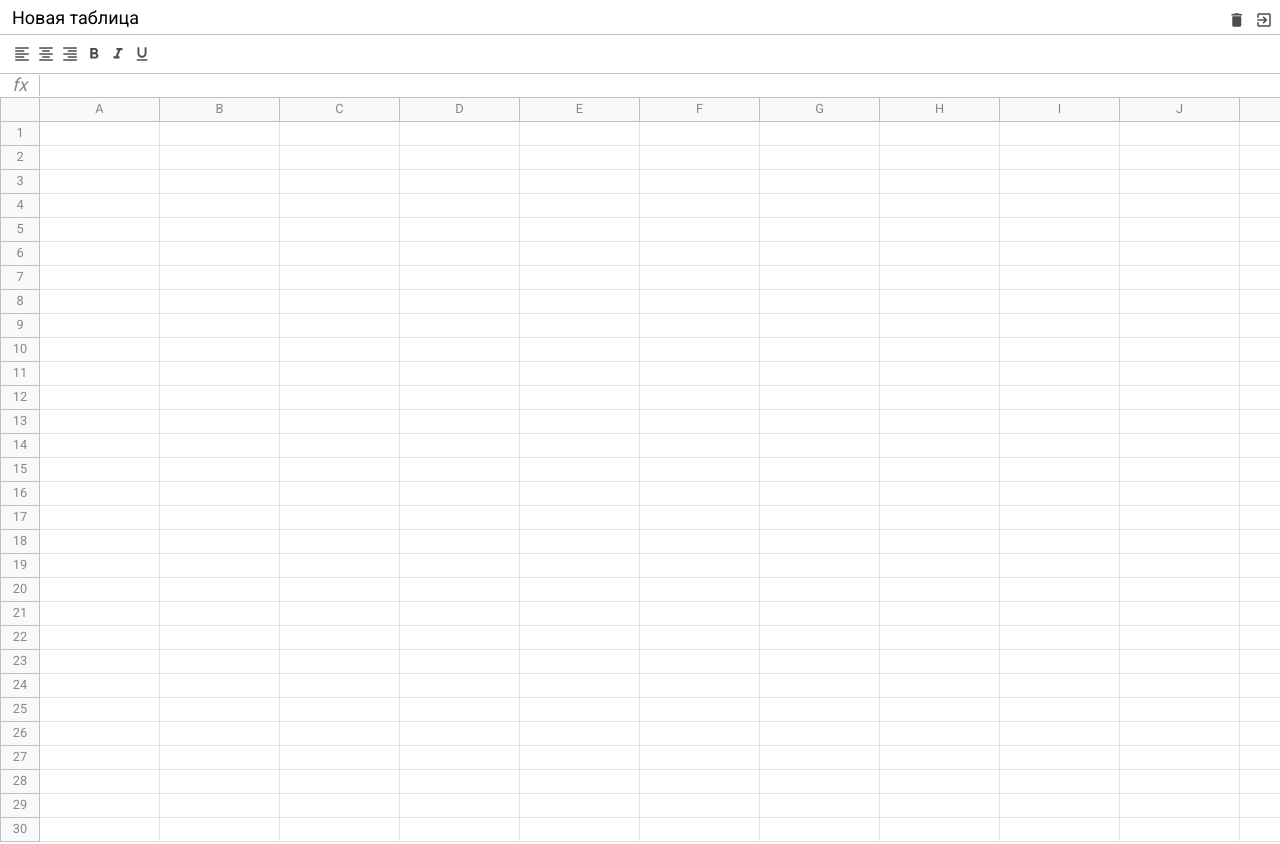
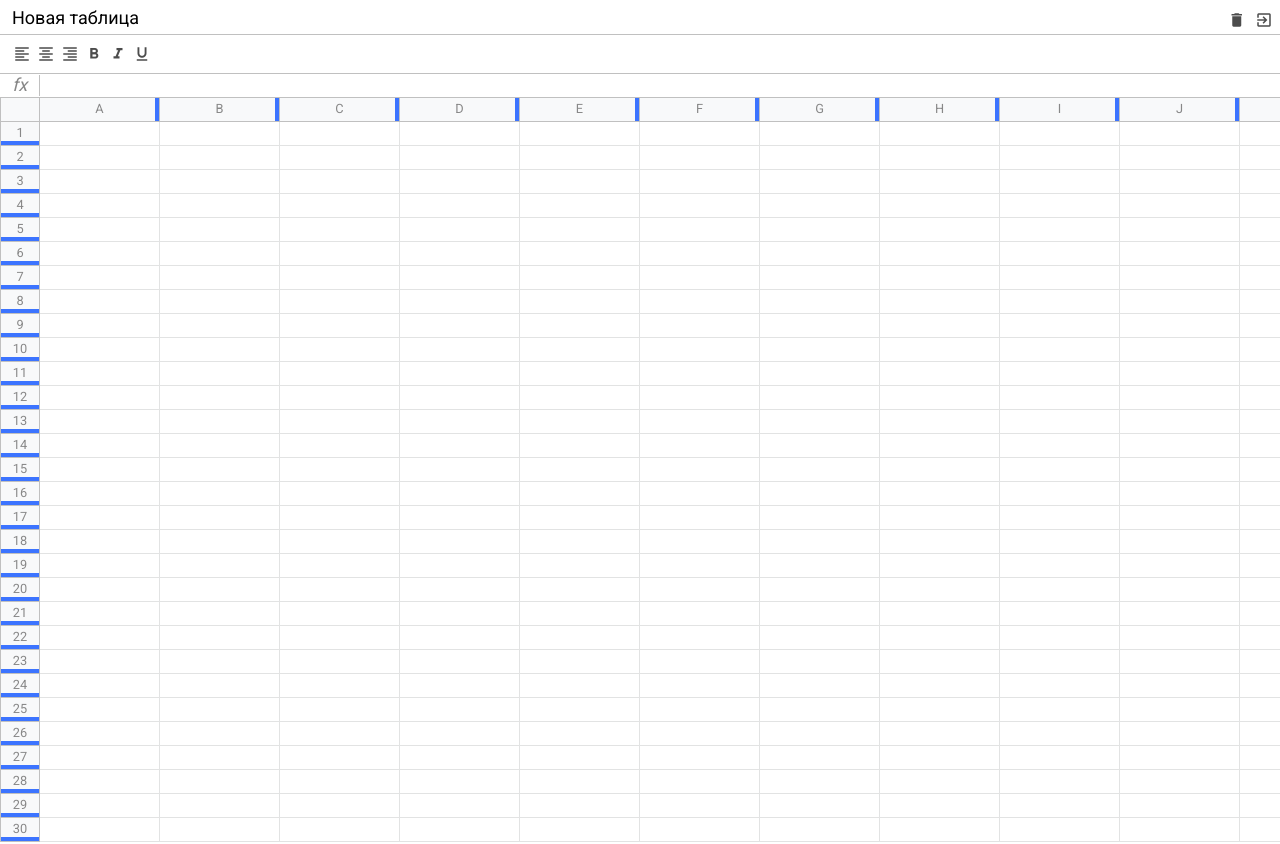
Before and after one commit to zak427zak/result-excel, a website built with webpack: page src/index.html in a window 1280 px wide. Built offline with nearby package versions, Linux system fonts and the light colour scheme.

Commit message:
feat: creating resize elements| 5.3

```diff
--- a/src/components/table/Table.js
+++ b/src/components/table/Table.js
@@ -6,7 +6,7 @@ export class Table extends ExcelComponent {
 
   constructor($root) {
     super($root, {
-      listeners: ['click', 'mousedown', 'mousemove', 'mouseup']
+      // listeners: ['click', 'mousedown', 'mousemove', 'mouseup']
     });
   }
 
@@ -14,20 +14,20 @@ export class Table extends ExcelComponent {
     return createTable(30)
   }
 
-  onClick() {
-    console.log('click')
-  }
-
-  onMousedown() {
-    console.log('mousedown')
-  }
-
-  onMousemove() {
-    console.log('mousemove')
-  }
-
-  onMouseup() {
-    console.log('mouseup')
-  }
+  // onClick() {
+  //   console.log('click')
+  // }
+  //
+  // onMousedown() {
+  //   console.log('mousedown')
+  // }
+  //
+  // onMousemove() {
+  //   console.log('mousemove')
+  // }
+  //
+  // onMouseup() {
+  //   console.log('mouseup')
+  // }
 
 }
--- a/src/components/table/table.template.js
+++ b/src/components/table/table.template.js
@@ -10,13 +10,21 @@ function toCell() {
 
 function toColumn(col) {
   return `
-     <div class="column">${col}</div>`
+     <div class="column">
+${col}
+<div class="col-resize"></div>
+</div>
+`
 }
 
 function createRow(index, content) {
+  const resize = index ? '<div class="row-resize"></div>' : ''
   return `
     <div class="row">
-    <div class="row-info">${ index ? index : ''}</div>
+        <div class="row-info">
+          ${ index ? index : ''}
+          ${ resize }
+        </div>
     <div class="row-data">${ content }</div>
 </div>`
 }
--- a/src/scss/_variables.scss
+++ b/src/scss/_variables.scss
@@ -6,3 +6,4 @@ $cell-width: 120px;
 $row-height: 24px;
 $db-header-height: 64px;
 $border-color: #c0c0c0;
+$primary-color: #3c74ff;
--- a/src/scss/table.scss
+++ b/src/scss/table.scss
@@ -17,6 +17,7 @@
   }
 
   .row-info {
+    position: relative;
     display: flex;
     justify-content: center;
     align-items: center;
@@ -32,6 +33,7 @@
   }
 
   .column {
+    position: relative;
     display: flex;
     justify-content: center;
     align-items: center;
@@ -59,9 +61,39 @@
 
     &.selected {
       border: none;
-      outline: 2px solid #3c74ff;
+      outline: 2px solid $primary-color;
       z-index: 2;
     }
   }
 
+  .col-resize, .row-resize {
+    position: absolute;
+    bottom: 0;
+    background: $primary-color;
+    right: 0;
+    // opacity: 0;
+
+    &:hover {
+      opacity: 1;
+    }
+  }
+
+  .col-resize {
+    top: 0;
+    width: 4px;
+
+    &:hover {
+      cursor: col-resize;
+    }
+  }
+
+  .row-resize {
+    left: 0;
+    height: 4px;
+
+    &:hover {
+      cursor: row-resize;
+    }
+  }
+
 }
```
